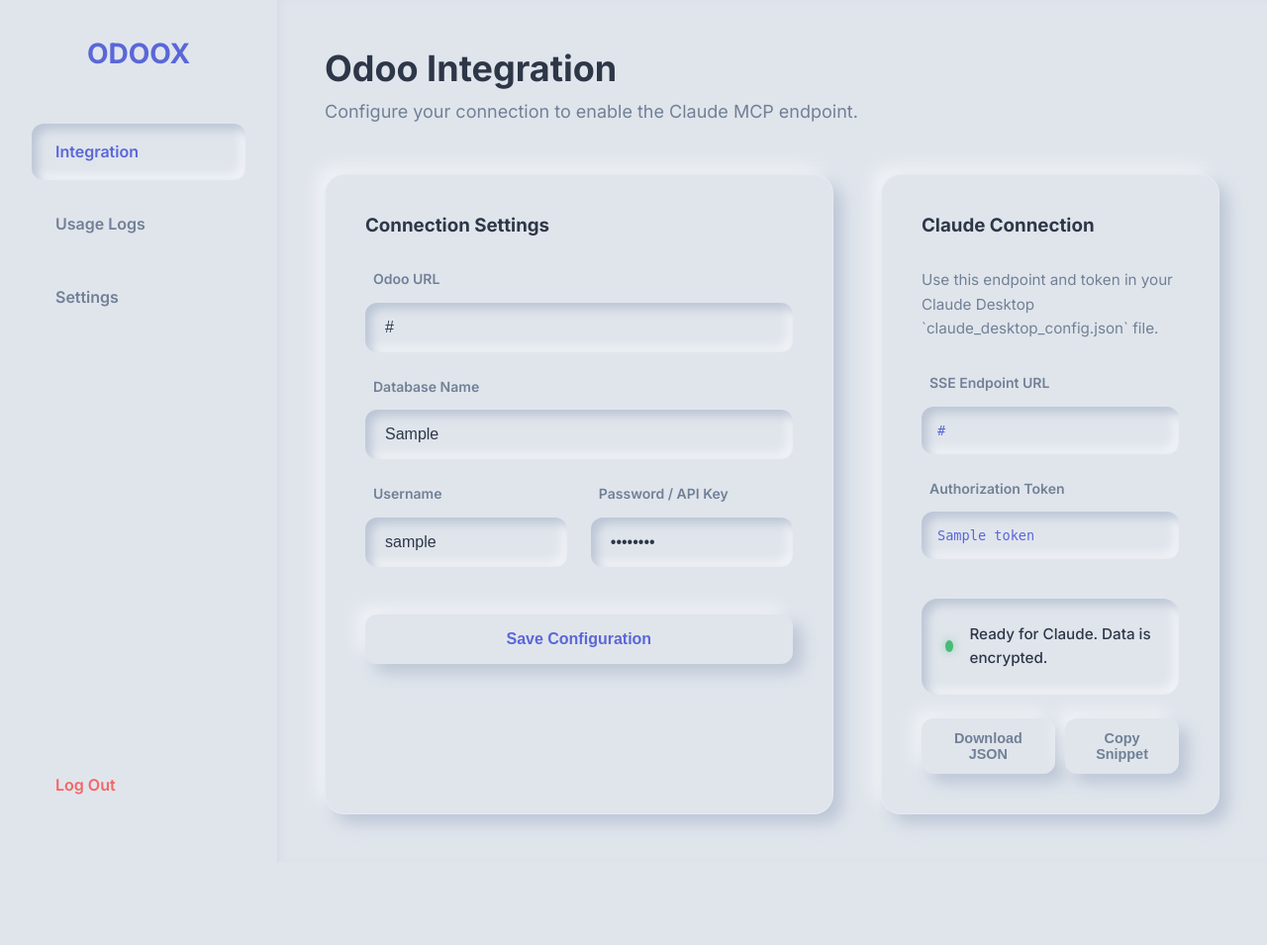
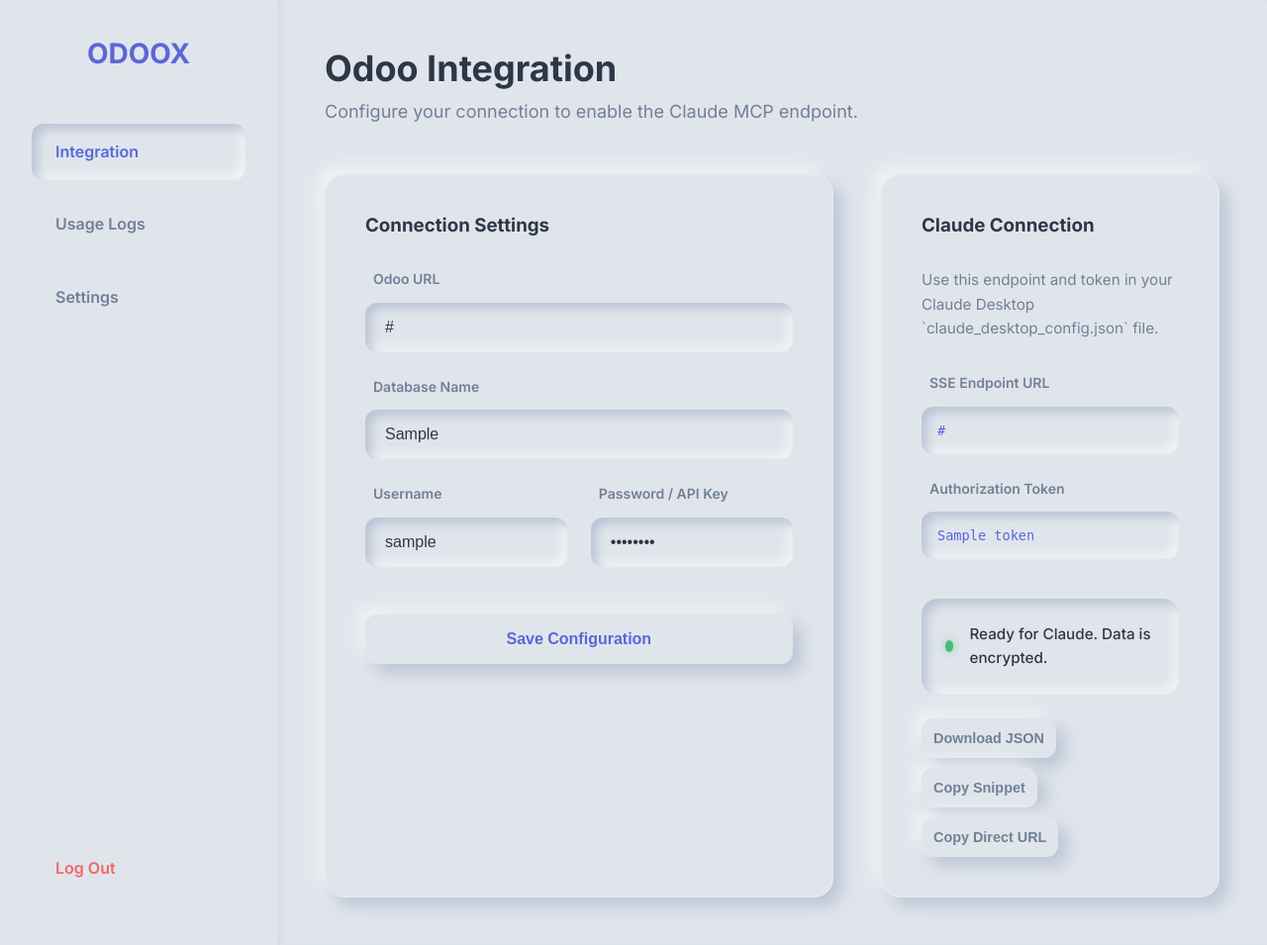
Before and after one commit to recognate-hub/odoox, a FastAPI app: template templates/admin.html in a window 1280 px wide. Shown: the whole page at 99% size. Before the commit the page ends 835 px from the top, so only its background shows below. Run offline with FastAPI, Linux system fonts and the light colour scheme; the template is opened without the code that fills it: most values are stand-ins (such as "Sample title", 1, 10 or a date in 2020); parts of the project's set-up code (start-up, migrations or seed data) failed here and were passed over.

Commit message:
Feat: Add Copy Direct URL button

```diff
--- a/templates/admin.html
+++ b/templates/admin.html
@@ -217,9 +217,10 @@
                     </div>
 
                     {% if workspace %}
-                    <div style="display: flex; gap: 10px; margin-top: 1.5rem;">
+                    <div style="display: flex; gap: 10px; margin-top: 1.5rem; flex-wrap: wrap;">
                         <button onclick="downloadClaudeConfig()" class="btn neumorphic" style="font-size: 0.9rem; padding: 0.75rem;">Download JSON</button>
                         <button onclick="copyClaudeConfig()" class="btn neumorphic" style="font-size: 0.9rem; padding: 0.75rem;">Copy Snippet</button>
+                        <button onclick="copyDirectUrl()" class="btn neumorphic" style="font-size: 0.9rem; padding: 0.75rem;">Copy Direct URL</button>
                     </div>
                     {% endif %}
                 </div>
@@ -311,6 +312,18 @@
                 alert("Failed to copy config. Please copy manually.");
             }
         }
+
+        async function copyDirectUrl() {
+            const url = "{{ connection_url }}";
+            const token = "{{ token }}";
+            const directUrl = `${url}?token=${token}`;
+            try {
+                await navigator.clipboard.writeText(directUrl);
+                alert("Direct URL copied to clipboard!");
+            } catch (err) {
+                alert("Failed to copy URL. Please copy manually.");
+            }
+        }
     </script>
 </body>
 </html>
```
